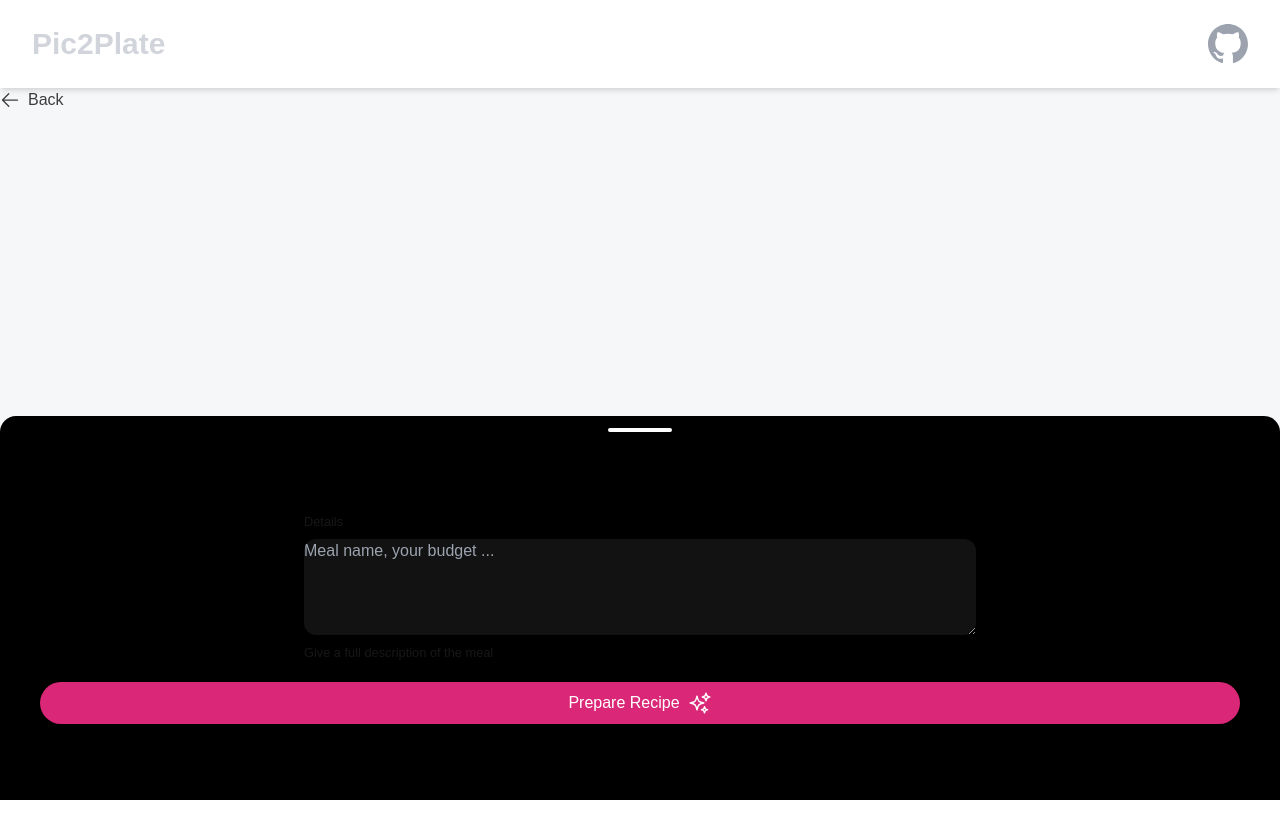
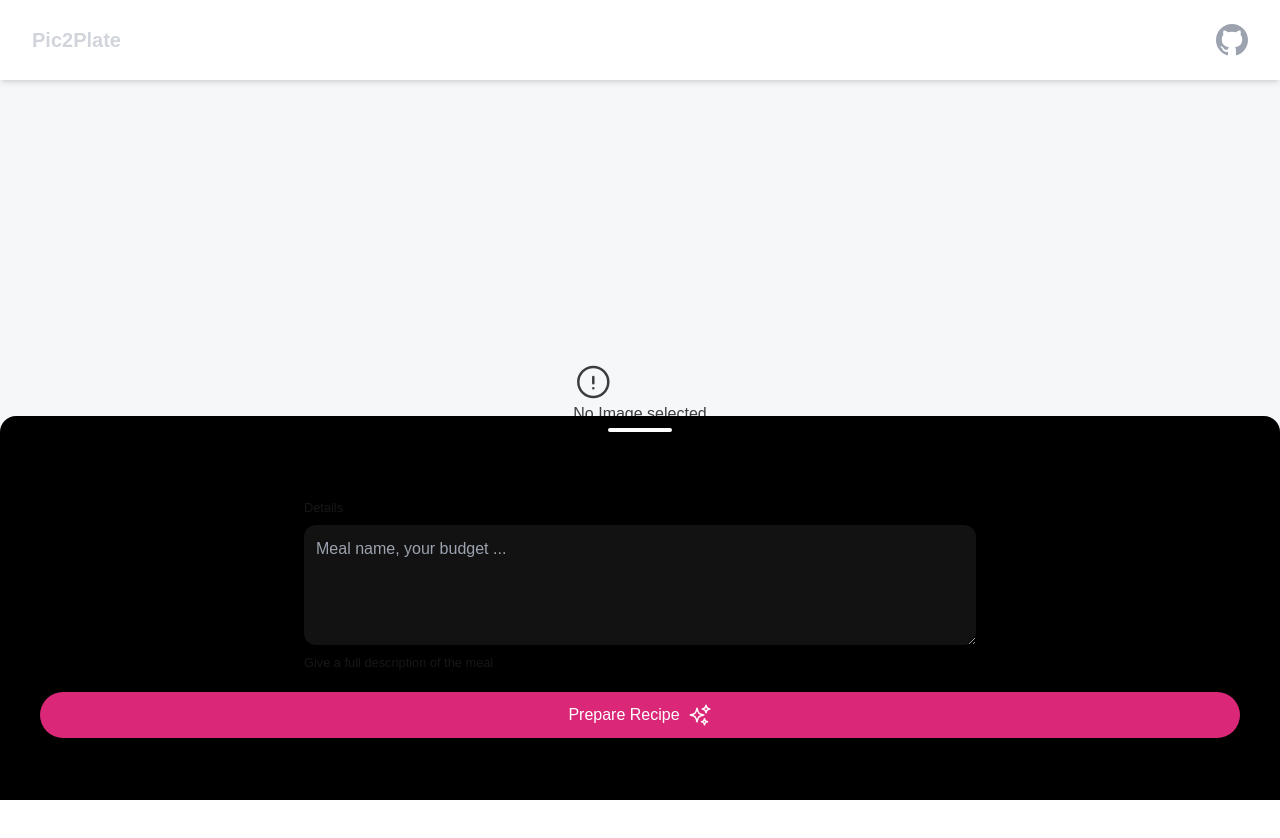
Before and after one commit to DavidTimi1/Pic2Plate, a Next.js app: page /browse in a window 1280 px wide. Shown: the top 838 px of the page. After the commit the page ends 800 px from the top, so only its background shows below. Built offline with nearby package versions, Linux system fonts and the light colour scheme; no server answers.

Commit message:
Chores(SEO): - Add metatags to html

```diff
--- a/app/globals.css
+++ b/app/globals.css
@@ -11,6 +11,7 @@
   margin: 0;
   padding: 0;
   overflow-x: hidden;
+  font-size: 16px;
 }
 
 * {
--- a/app/ui/inputs.tsx
+++ b/app/ui/inputs.tsx
@@ -40,7 +40,7 @@ export function TextArea({label, placeholder, children, ...props}: TextAreaProps
             <small className="">
                 {label}
             </small>
-            <textarea {...props} className={`w-full border-none outline-none rounded-xl`}
+            <textarea {...props} className={`w-full border-none outline-none rounded-xl p-3`}
                 placeholder={placeholder}>
             </textarea>
             <small className="">
--- a/app/ui/navbar.tsx
+++ b/app/ui/navbar.tsx
@@ -4,9 +4,9 @@ import Link from 'next/link';
 
 const Navbar: React.FC = () => {
     return (
-        <nav className="shadow-md sticky w-full top-0 z-10 left-0 bg-background p-0">
-            <div className="container mx-auto px-8 py-6 flex justify-between items-center text-3xl">
-                <div className=" font-bold text-gray-300">
+        <nav className="shadow-md fixed w-full top-0 z-10 left-0 bg-background p-0">
+            <div className="container mx-auto px-8 py-6 flex justify-between items-center text-xl">
+                <div className=" font-bold text-gray-300 hover:text-gray-100">
                     <Link href="/"> Pic2Plate </Link>
                 </div>
                 <div>
@@ -15,7 +15,7 @@ const Navbar: React.FC = () => {
                             xmlns="http://www.w3.org/2000/svg"
                             viewBox="0 0 24 24"
                             fill="currentColor"
-                            className="w-10 h-10 text-gray-400 hover:text-gray-200"
+                            className="w-8 h-8 text-gray-400 hover:text-gray-200"
                         >
                             <path d="M12 0C5.37 0 0 5.37 0 12c0 5.3 3.438 9.8 8.205 11.385.6.11.82-.26.82-.577 0-.285-.01-1.04-.015-2.04-3.338.725-4.042-1.61-4.042-1.61-.546-1.385-1.332-1.755-1.332-1.755-1.09-.745.083-.73.083-.73 1.205.085 1.84 1.24 1.84 1.24 1.07 1.835 2.805 1.305 3.49.998.108-.775.418-1.305.76-1.605-2.665-.305-5.466-1.335-5.466-5.93 0-1.31.47-2.38 1.235-3.22-.125-.305-.535-1.54.115-3.205 0 0 1.005-.32 3.3 1.23.96-.265 1.98-.4 3-.405 1.02.005 2.04.14 3 .405 2.28-1.55 3.285-1.23 3.285-1.23.655 1.665.245 2.9.12 3.205.77.84 1.23 1.91 1.23 3.22 0 4.61-2.805 5.62-5.475 5.92.43.37.81 1.1.81 2.22 0 1.605-.015 2.895-.015 3.285 0 .32.215.695.825.575C20.565 21.795 24 17.295 24 12c0-6.63-5.37-12-12-12z" />
                         </svg>
--- a/tailwind.config.ts
+++ b/tailwind.config.ts
@@ -8,6 +8,9 @@ export default {
   ],
   theme: {
     extend: {
+      fontSize: {
+        base: "16px",
+      },
       colors: {
         background: "var(--background)",
         foreground: "var(--foreground)",
```
